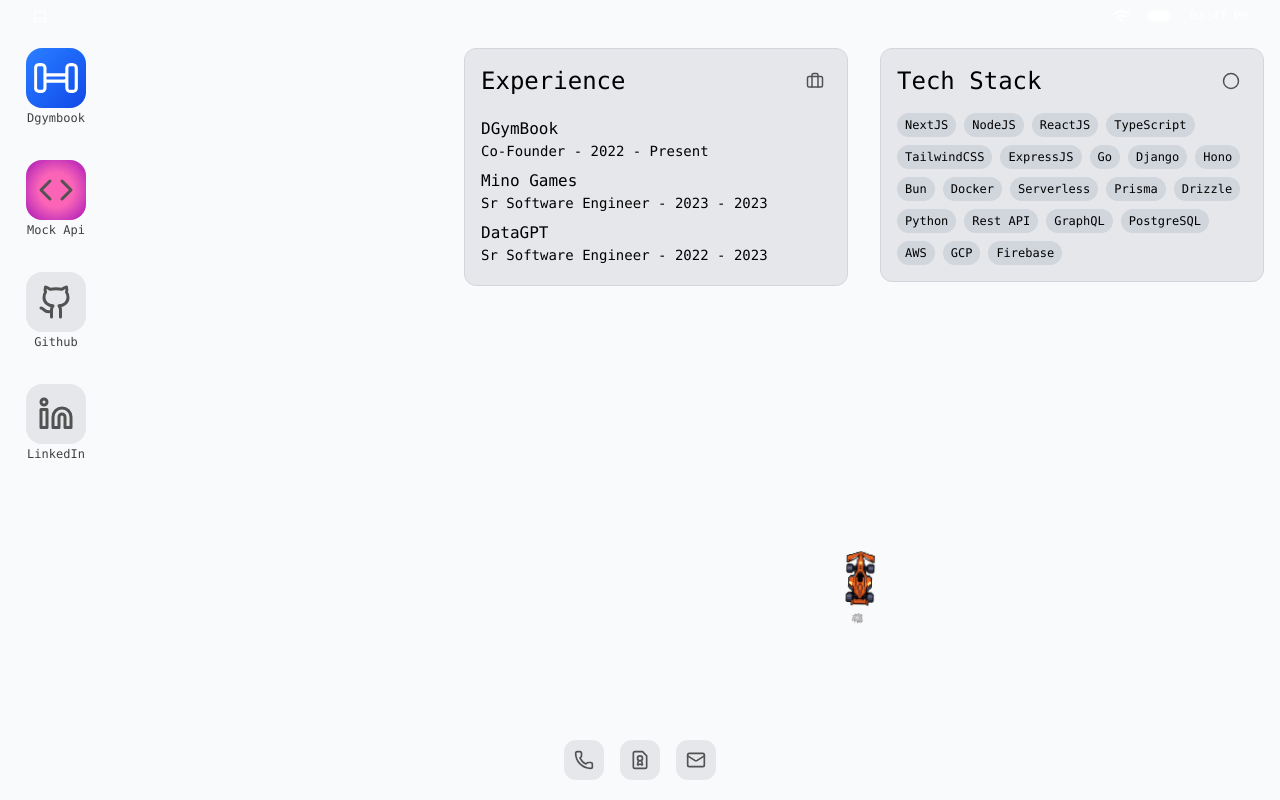
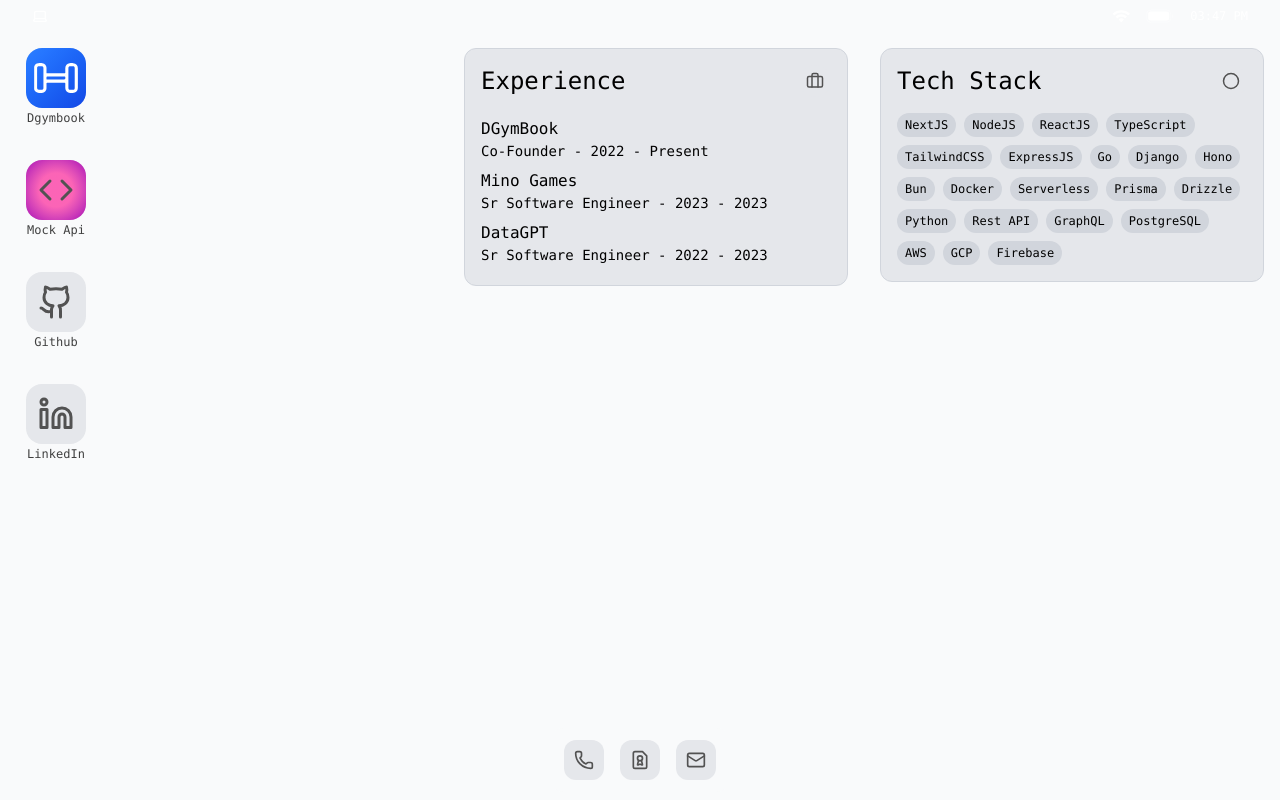
Before and after one commit to Sehalsein/sehalsein.com, a Next.js app: page /os in a window 1280 px wide. Built offline with nearby package versions, Linux system fonts and the light colour scheme.

Commit message:
fix: remove easter eggs

```diff
--- a/app/os/layout.tsx
+++ b/app/os/layout.tsx
@@ -17,13 +17,12 @@
 } from "./components/Dock";
 import { Mail, PhoneIcon, LucideFileBadge2, Laptop } from "lucide-react";
 import Link from "next/link";
-import Car from "@/src/components/car/Car";
-import EasterEgg from "./components/EasterEgg";
+// import EasterEgg from "./components/EasterEgg";
 
 export default function Layout(props: PropsWithChildren) {
   return (
     <div className="font-mono">
-      <EasterEgg />
+      {/* <EasterEgg /> */}
       <StatusBar />
       <div className="h-screen pt-16 md:pt-12 px-4">{props.children}</div>
       <Dock />
```
